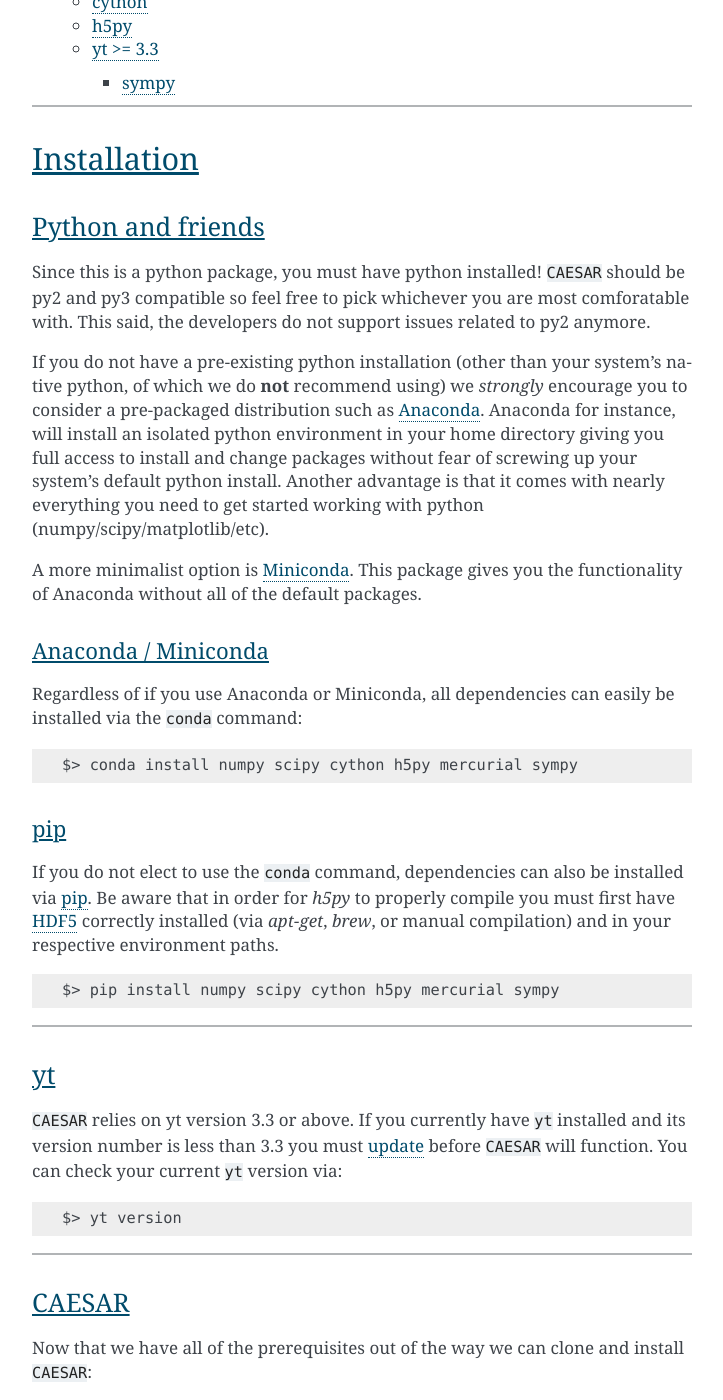
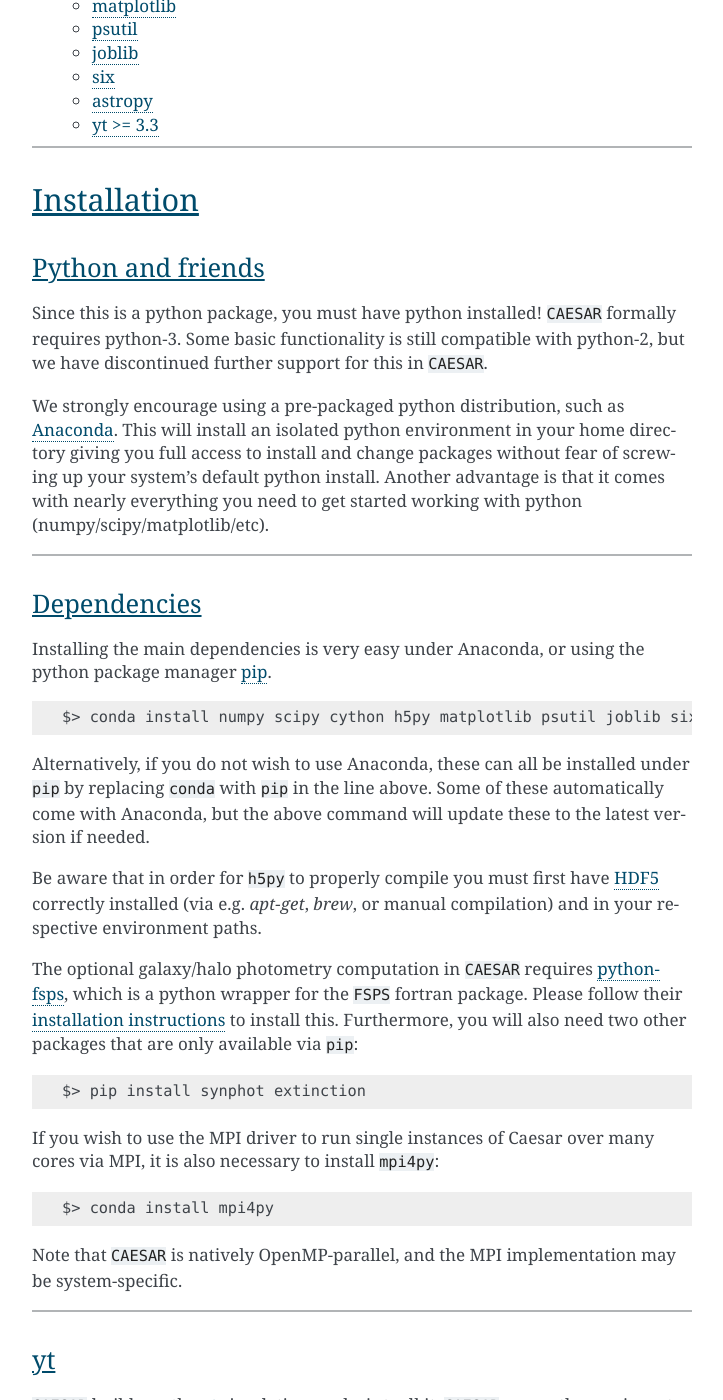
Before and after one commit to dnarayanan/caesar, a Sphinx documentation site: the page built from docs/source/getting_started.rst, in a window 1280 px wide and 1400 px high, scrolled down 538 px. Shown: the whole window, without its empty margins (388-1111 px from the left). Built offline with Sphinx 7.4.7, drawn with Linux system fonts in a browser that asks for light colours; some of the changed text lies outside the part shown.

Commit message:
Update getting_started docs

```diff
--- a/docs/source/getting_started.rst
+++ b/docs/source/getting_started.rst
@@ -13,13 +13,16 @@
 
 * `python >= 3.x <https://www.python.org/>`_
 
-  * `numpy >= 1.13.x <http://www.numpy.org/>`_
+  * `numpy <http://www.numpy.org/>`_
   * `scipy <https://www.scipy.org/>`_
   * `cython <http://cython.org/>`_
   * `h5py <http://www.h5py.org/>`_
+  * `matplotlib <http://www.matplotlib.org/>`_
+  * `psutil <https://pypi.org/project/psutil/>`_
+  * `joblib <https://joblib.readthedocs.io/>`_
+  * `six <https://six.readthedocs.io/>`_
+  * `astropy <https://www.astropy.org/>`_
   * `yt >= 3.3 <https://bitbucket.org/yt_analysis/yt>`_
-
-    * `sympy <http://www.sympy.org/en/index.html>`_
 
 ----
 
@@ -30,65 +33,83 @@
 ------------------
 
 Since this is a python package, you must have python installed!
-``CAESAR`` should be py2 and py3 compatible so feel free to pick
-whichever you are most comforatable with.  This said, the developers
-do not support issues related to py2 anymore.
+``CAESAR`` formally requires python-3.  Some basic functionality is
+still compatible with python-2, but we have discontinued further
+support for this in ``CAESAR``.
 
-If you do not have a pre-existing python installation (other than your
-system's native python, of which we do **not** recommend using) we
-*strongly* encourage you to consider a pre-packaged distribution such
-as `Anaconda <https://www.continuum.io/downloads>`_.  Anaconda for
-instance, will install an isolated python environment in your home
+We strongly encourage using a pre-packaged python distribution,
+such as `Anaconda <https://www.anaconda.com/products/individual>`_.
+This will install an isolated python environment in your home
 directory giving you full access to install and change packages
 without fear of screwing up your system's default python install.
-Another advantage is that it comes with nearly everything you need to
-get started working with python (numpy/scipy/matplotlib/etc).
+Another advantage is that it comes with nearly everything you need
+to get started working with python (numpy/scipy/matplotlib/etc).
 
-A more
-minimalist option is `Miniconda
-<http://conda.pydata.org/miniconda.html>`_.  This package gives you
-the functionality of Anaconda without all of the default packages.
+----
 
 
-Anaconda / Miniconda
-^^^^^^^^^^^^^^^^^^^^
+Dependencies
+------------
 
-Regardless of if you use Anaconda or Miniconda, all dependencies can
-easily be installed via the ``conda`` command:
+Installing the main dependencies is very easy under Anaconda, or using the
+python package manager `pip <https://pypi.python.org/pypi/pip>`_.
 
 .. code-block:: bash
 
-   $> conda install numpy scipy cython h5py mercurial sympy
+   $> conda install numpy scipy cython h5py matplotlib psutil joblib six astropy
 
-pip
-^^^
+Alternatively, if you do not wish to use Anaconda, these can all be installed
+under ``pip`` by replacing ``conda`` with ``pip`` in the line above.  Some
+of these automatically come with Anaconda, but the above command
+will update these to the latest version if needed.
 
-If you do not elect to use the ``conda`` command, dependencies can
-also be installed via `pip <https://pypi.python.org/pypi/pip>`_.  Be
-aware that in order for `h5py` to properly compile you must first have
+Be aware that in order for ``h5py`` to properly compile you must first have
 `HDF5 <https://www.hdfgroup.org/HDF5/>`_ correctly installed (via
-`apt-get`, `brew`, or manual compilation) and in your respective
+e.g. `apt-get`, `brew`, or manual compilation) and in your respective
 environment paths.
+
+The optional galaxy/halo photometry computation in ``CAESAR``
+requires `python-fsps <http://dfm.io/python-fsps/current/>`_, which
+is a python wrapper for the ``FSPS`` fortran package.  Please follow
+their `installation instructions
+<http://dfm.io/python-fsps/current/installation/>`_ to install this.
+Furthermore, you will also need two other packages that are only
+available via ``pip``:
 
 .. code-block:: bash
 
-   $> pip install numpy scipy cython h5py mercurial sympy
+   $> pip install synphot extinction
+
+If you wish to use the MPI driver to run single instances of Caesar over
+many cores via MPI, it is also necessary to install ``mpi4py``:
+
+.. code-block:: bash
+
+   $> conda install mpi4py
+
+Note that ``CAESAR`` is natively OpenMP-parallel, and the MPI implementation
+may be system-specific.
 
 ----
 
 yt
 --
 
-``CAESAR`` relies on yt version 3.3 or above.  If you currently
-have ``yt`` installed and its version number is less than 3.3 you
-must
-`update <http://yt-project.org/doc/installing.html#updating-yt-and-its-dependencies>`_
-before ``CAESAR`` will function.  You can check your current ``yt``
-version via:
+``CAESAR`` builds on the `yt <https://yt-project.org/>`_ simulation analysis toolkit.
+``CAESAR`` currently requires yt version >=3.3, though when yt-4.0 is released it will
+be updated to utilise this.
+
+We recommend installing ``yt`` via Anaconda:
 
 .. code-block:: bash
 
-    $> yt version
+   $> conda install -c conda-forge yt
+
+but other installation options are `described here <https://yt-project.org/#getyt>`_.
+
+If you already have ``yt``, you can check your version using ``yt version``, and
+`update <http://yt-project.org/doc/installing.html#updating-yt-and-its-dependencies>`_
+if necessary.
 
 ----
 
@@ -111,7 +132,7 @@
 Updating
 ========
 
-To update the code you simply need to pull down changes and reinstall:
+To update ``CAESAR`` simply pull the changes and reinstall:
 
 .. code-block:: bash
 
```
